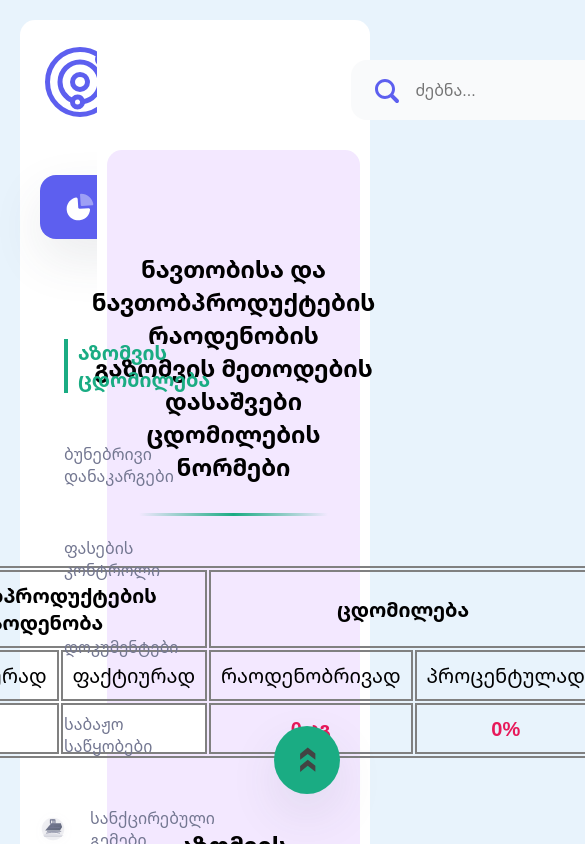
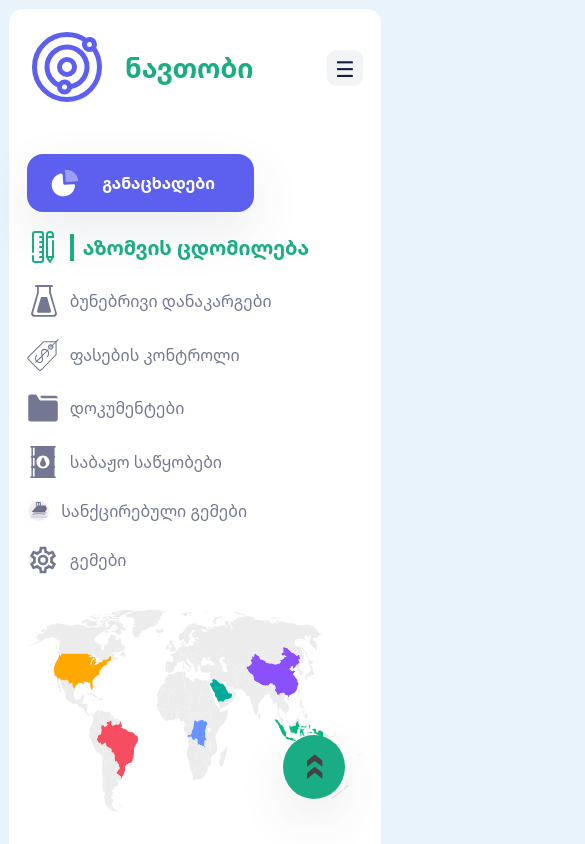
Before and after one commit to irakli85/Oil-Dashboard, a React (Vite) app: page / in a window 390 px wide. Shown: the top 844 px of the page, 585 px wide, since content can reach past the window. Built offline with nearby package versions, Linux system fonts and the light colour scheme.

Commit message:
Improve responsive layout and mobile navigation

```diff
--- a/src/components/Aside.jsx
+++ b/src/components/Aside.jsx
@@ -1,20 +1,69 @@
-import React from 'react'
+import React, { useEffect, useState } from 'react'
+import styled from 'styled-components'
 import { AsideSty, LogoDivSty, Psty } from '../styledComponents/StyledComponents'
 import Logo from '../styledComponents/Logo'
 import Navigation from './Navigation'
 
+const Aside = () => {
+  const [isMenuOpen, setIsMenuOpen] = useState(true)
 
-const Aside = () => {
+  useEffect(() => {
+    const syncMenuState = () => {
+      if (window.innerWidth > 980) {
+        setIsMenuOpen(true)
+      }
+    }
+
+    syncMenuState()
+    window.addEventListener('resize', syncMenuState)
+
+    return () => window.removeEventListener('resize', syncMenuState)
+  }, [])
+
   return (
     <AsideSty>
-      <LogoDivSty>
-        <Logo/>
-        <Psty>ნავთობი</Psty>
-      </LogoDivSty>
-      <Navigation/>
+      <TopRow>
+        <LogoDivSty>
+          <Logo/>
+          <Psty>ნავთობი</Psty>
+        </LogoDivSty>
 
+        <MenuButton
+          type='button'
+          aria-label='Toggle navigation menu'
+          onClick={() => setIsMenuOpen((prev) => !prev)}
+        >
+          ☰
+        </MenuButton>
+      </TopRow>
+
+      <Navigation isMenuOpen={isMenuOpen} onLinkClick={() => setIsMenuOpen(false)} />
     </AsideSty>
   )
 }
 
+const TopRow = styled.div`
+  display: flex;
+  align-items: center;
+  justify-content: space-between;
+  gap: 1rem;
+`
+
+const MenuButton = styled.button`
+  display: none;
+  width: 4rem;
+  height: 4rem;
+  border-radius: 1rem;
+  background: #f3f4f6;
+  color: #151d48;
+  font-size: 2.4rem;
+  cursor: pointer;
+
+  @media (max-width: 980px) {
+    display: inline-flex;
+    align-items: center;
+    justify-content: center;
+  }
+`
+
 export default Aside
--- a/src/components/Docs.jsx
+++ b/src/components/Docs.jsx
@@ -171,11 +171,15 @@ const DivBody = styled(motion.div)`
   gap: 5rem;
   width: 100%;
   margin-bottom: 10rem;
+
+  @media (max-width: 768px) {
+    gap: 2.5rem;
+  }
 `
 
 const P = styled.p`
-  width: 100rem;
-  font-size: 3.8rem;
+  width: min(100%, 100rem);
+  font-size: clamp(2.4rem, 4vw, 3.8rem);
   color: #fff;
   font-weight: 900;
   position: absolute;
@@ -183,27 +187,44 @@ const P = styled.p`
   top: 50%;
   left: 50%;
   transform: translate(-50%, -50%);
+  padding: 0 1.5rem;
 `
 const DivItem = styled(motion.div)`
   display: flex;
   gap: 2rem;
   align-items: center;
   justify-content: space-between;
+
+  @media (max-width: 768px) {
+    flex-direction: column;
+    align-items: stretch;
+  }
 `
 const DivItem1 = styled.div`
   display: flex;
   gap: 2rem;
   align-items: center;
+  flex: 1;
+
+  @media (max-width: 560px) {
+    align-items: flex-start;
+    flex-direction: column;
+  }
 `
 const Pitem = styled.p`
   font-size: 1.8rem;
   font-weight: 700;
   max-width: 90rem;
+  line-height: 1.6;
+
+  @media (max-width: 560px) {
+    font-size: 1.6rem;
+  }
 `
 const ItemBtn = styled(Link)`
   background: #fff;
   width: 20rem;
-  height: 5rem;
+  min-height: 5rem;
   color: #507C5C;
   font-size: 1.6rem;
   font-weight: 700;
@@ -218,6 +239,13 @@ const ItemBtn = styled(Link)`
   justify-self: end;
   text-decoration: none;
   text-align: center;
+  display: inline-flex;
+  align-items: center;
+  justify-content: center;
+
+  @media (max-width: 768px) {
+    width: 100%;
+  }
 `
 
 const Span = styled.span`
--- a/src/components/Header.jsx
+++ b/src/components/Header.jsx
@@ -47,8 +47,8 @@ const Header = () => {
 }
 
 const Input = styled.input`
-  width: 51.3rem;
-  height: 6rem;
+  width: min(51.3rem, 100%);
+  min-height: 6rem;
   padding: 0.2rem 3.2rem 0.2rem 6.4rem;
   border-radius: 1.6rem;
   background-color: #F9FAFB;
@@ -59,13 +59,25 @@ const Input = styled.input`
   background-image: url(${search});
   background-repeat: no-repeat;
   background-position: top 1.5rem  left 2rem;
+
+  @media (max-width: 760px) {
+    width: 100%;
+  }
 `
 
 const Div = styled.div`
     display: flex;
     align-items: center;
+    justify-content: flex-end;
     gap: 2.4rem;
     margin-left: 4rem;
+    flex-wrap: wrap;
+
+    @media (max-width: 760px) {
+      width: 100%;
+      margin-left: 0;
+      justify-content: center;
+    }
 `
 
 const Select = styled.select`
--- a/src/components/Measurment.jsx
+++ b/src/components/Measurment.jsx
@@ -148,9 +148,15 @@ export const H4 = styled.h4`
 
 export const Table = styled.table`
   width: 100%;
+  min-width: 64rem;
   height: 100%;
   border: solid 2px gray;
   margin-top: 5rem;
+  border-collapse: collapse;
+
+  @media (max-width: 640px) {
+    min-width: 52rem;
+  }
 `
 
 export const Th = styled.th`
--- a/src/components/Navigation.jsx
+++ b/src/components/Navigation.jsx
@@ -84,7 +84,7 @@ const ShipIconWrapper = ({ isClicked, ...props }) => (
   />
 )
 
-const Navigation = () => {
+const Navigation = ({ isMenuOpen = true, onLinkClick }) => {
 
     const [isClicked1, setIsClicked1] = useState(true)
     const [isClicked2, setIsClicked2] = useState(false)
@@ -94,6 +94,9 @@ const Navigation = () => {
     const [isClicked6, setIsClicked6] = useState(false)
     const [isClicked7, setIsClicked7] = useState(false)
 
+    const closeMenu = () => {
+        if (onLinkClick) onLinkClick()
+    }
 
     const handleClick1 = () => {
         setIsClicked1(true)
@@ -103,6 +106,7 @@ const Navigation = () => {
         setIsClicked5(false)
         setIsClicked6(false)
         setIsClicked7(false)
+        closeMenu()
     }
 
     const handleClick2 = () => {
@@ -113,6 +117,7 @@ const Navigation = () => {
         setIsClicked5(false)
         setIsClicked6(false)
         setIsClicked7(false)
+        closeMenu()
     }
 
     const handleClick3 = () => {
@@ -123,6 +128,7 @@ const Navigation = () => {
         setIsClicked5(false)
         setIsClicked6(false)
         setIsClicked7(false)
+        closeMenu()
     }
 
     const handleClick4 = () => {
@@ -133,6 +139,7 @@ const Navigation = () => {
         setIsClicked5(false)
         setIsClicked6(false)
         setIsClicked7(false)
+        closeMenu()
     }
 
     const handleClick5 = () => {
@@ -143,6 +150,7 @@ const Navigation = () => {
         setIsClicked5(true)
         setIsClicked6(false)
         setIsClicked7(false)
+        closeMenu()
     }
 
     const handleClick6 = () => {
@@ -153,6 +161,7 @@ const Navigation = () => {
         setIsClicked5(false)
         setIsClicked6(true)
         setIsClicked7(false)
+        closeMenu()
     }
 
     const handleClick7 = () => {
@@ -163,9 +172,10 @@ const Navigation = () => {
         setIsClicked5(false)
         setIsClicked6(false)
         setIsClicked7(true)
+        closeMenu()
     }
   return (
-    <NavCont>
+    <NavCont $isOpen={isMenuOpen}>
         <DashDivSty
             variants={buttonVariants}
             whileHover="hover"
--- a/src/styledComponents/GlobalStyles.jsx
+++ b/src/styledComponents/GlobalStyles.jsx
@@ -10,20 +10,31 @@ const GlobalStyles = createGlobalStyle`
       font-size: 62.5%;
     }
 
+    html {
+      scroll-behavior: smooth;
+    }
+
     body{
       width: 100%;
-      height: 100%;
-      background: #E8F3FC;;
-      display: flex;
-      justify-content: center;
-      align-items: center;
-      padding: 20px;
+      min-height: 100vh;
+      background: #E8F3FC;
+      padding: 2rem;
       overflow-x: hidden;
     }
 
     #root{
       width: 100%;
-      height: 100%
+      min-height: 100vh;
+    }
+
+    @media (max-width: 768px) {
+      html {
+        font-size: 56.25%;
+      }
+
+      body {
+        padding: 1rem;
+      }
     }
 
     input::-webkit-outer-spin-button,
--- a/src/styledComponents/StyledComponents.jsx
+++ b/src/styledComponents/StyledComponents.jsx
@@ -4,25 +4,43 @@ import {motion} from 'framer-motion'
 
 
 export const AsideSty = styled.div`
-    width: 22%;
-    height: fit-content;
+    width: 28rem;
+    min-width: 28rem;
     background:  #fff;
     border-radius: 1.5rem  0 0 1.5rem;
     padding: 2rem;
+    display: flex;
+    flex-direction: column;
+
+    @media (max-width: 980px) {
+        width: 100%;
+        min-width: 0;
+        border-radius: 1.5rem 1.5rem 0 0;
+    }
 `
 
 export const ContentSty = styled.div`
-    width: 78%;
+    flex: 1;
     background:  #fff;
     border-radius: 0 1.5rem  1.5rem 0;
     padding: 1rem;
-    height: fit-content;
+    min-width: 0;
+
+    @media (max-width: 980px) {
+        width: 100%;
+        border-radius: 0 0 1.5rem 1.5rem;
+    }
 `
 
 export const MainSty = styled.main`
     display: flex;
     width: 100%;
-    height: calc(100vh - 4rem);
+    min-height: calc(100vh - 4rem);
+
+    @media (max-width: 980px) {
+        flex-direction: column;
+        min-height: auto;
+    }
 `
 
 export const LogoDivSty = styled.div`
@@ -66,16 +84,27 @@ export const NavDivSty = styled(motion.nav)`
     display: flex;
     flex-direction: column;
     gap: 5rem;
+
+    @media (max-width: 980px) {
+        gap: 2.4rem;
+    }
 `
 
 export const HeadDivSty = styled.header`
     display: flex;
     width: 100%;
-    height: 12rem;
+    min-height: 12rem;
     background: #fff;
     padding: 3.5rem 4rem;
     align-items: center;
     justify-content: space-between;
+    flex-wrap: wrap;
+    gap: 1.5rem;
+
+    @media (max-width: 760px) {
+        padding: 2rem 1.5rem;
+        justify-content: center;
+    }
 `
 
 export const HeadPsty = styled.p`
@@ -100,6 +129,7 @@ export const LinkSty = styled(Link)`
     display: flex;
     gap: 2.4rem;
     align-items: center;
+    width: 100%;
 
     color: #737791;
     font-size: 2.8rem;
@@ -107,6 +137,10 @@ export const LinkSty = styled(Link)`
     font-weight: 400;
     line-height: normal;
     text-decoration: none;
+
+    @media (max-width: 560px) {
+        gap: 1.2rem;
+    }
 `
 
 export const NavP = ({text, onClick, isClicked}) => {
@@ -208,6 +242,11 @@ export const NavCont = styled.div`
     display: flex;
     flex-direction: column;
     gap: 10rem;
+
+    @media (max-width: 980px) {
+        gap: 2.2rem;
+        display: ${({ $isOpen }) => ($isOpen ? 'flex' : 'none')};
+    }
 `
 
 export const CopyRight = styled.p`
```
